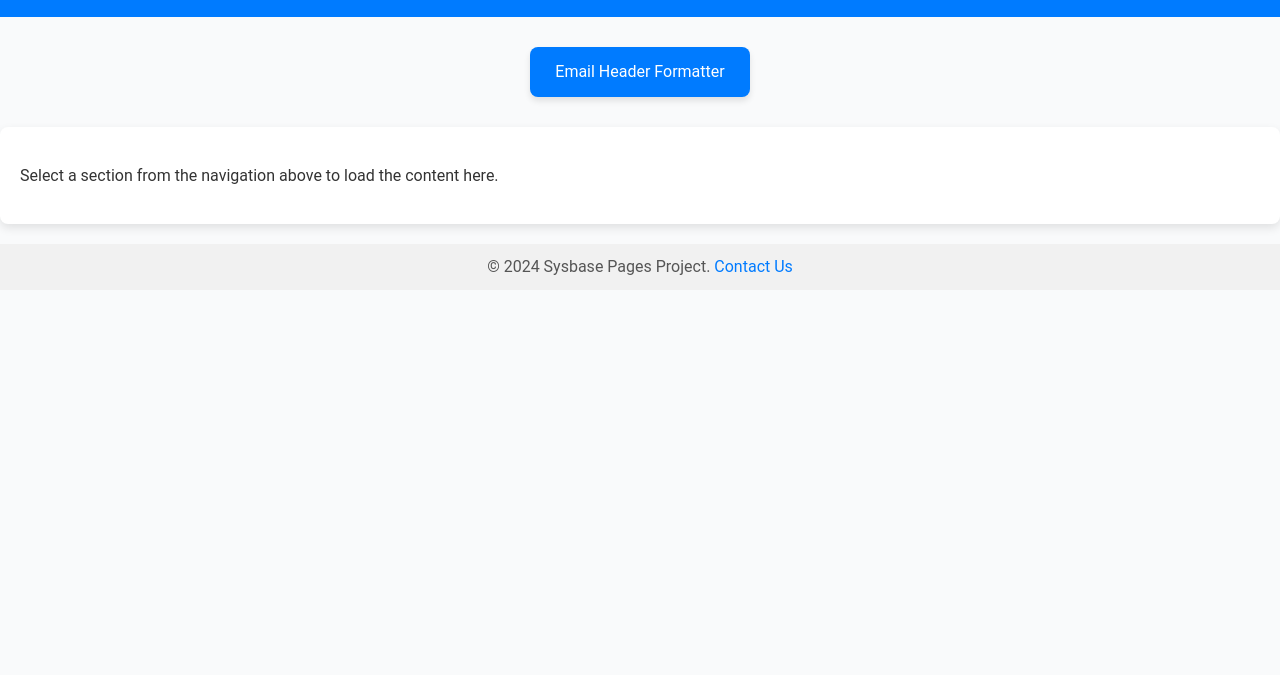
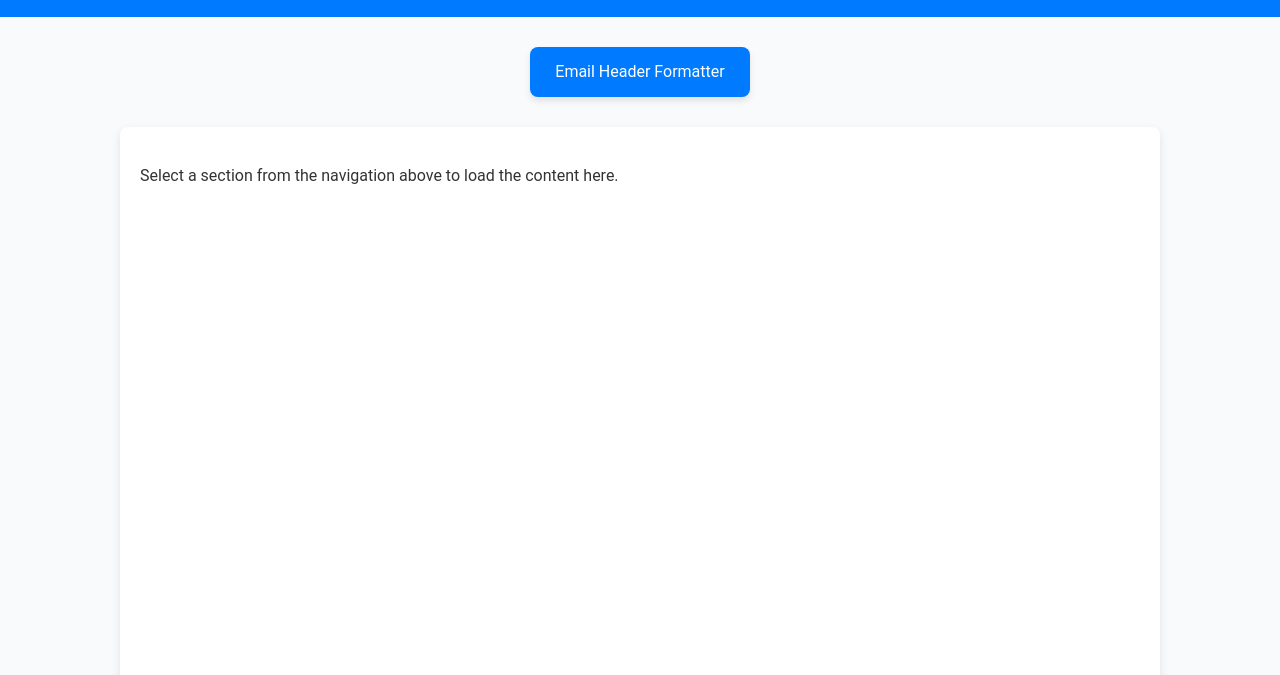
Before and after one commit to abdo98lem/h5rt5h4, a plain HTML site: page index.html in a window 1280 px wide. Shown: the part 125-800 px from the top of the page. Drawn offline with Linux system fonts and the light colour scheme.

Commit message:
Update index.html

```diff
--- a/index.html
+++ b/index.html
@@ -45,8 +45,8 @@
             box-shadow: 0 4px 10px rgba(0, 0, 0, 0.1);
             border-radius: 8px;
             margin: 20px auto;
-            max-width: auto;
-            min-height: auto;
+            max-width: 1000px;
+            min-height: 600px;
             overflow-y: auto;
         }
 
```
